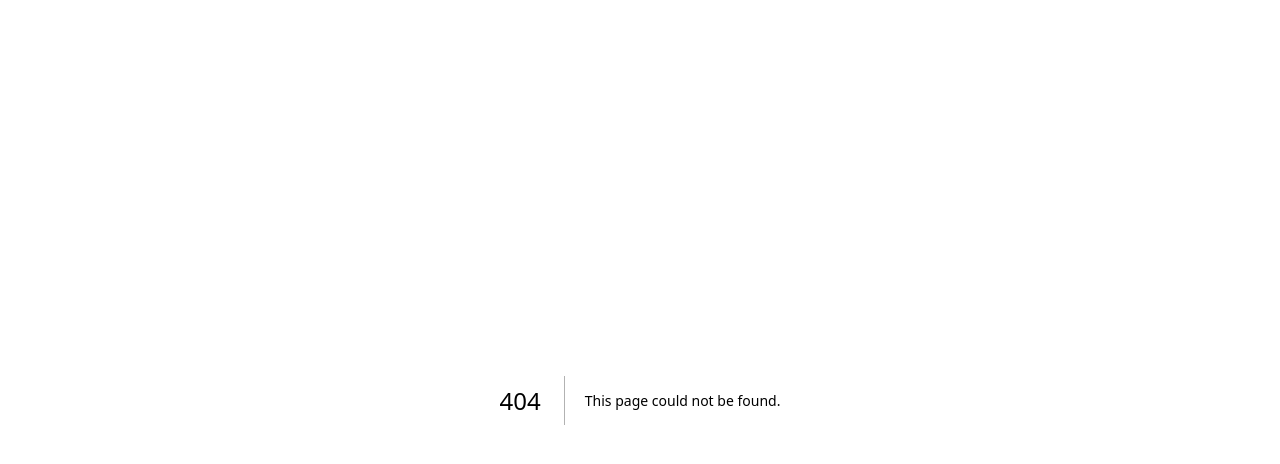
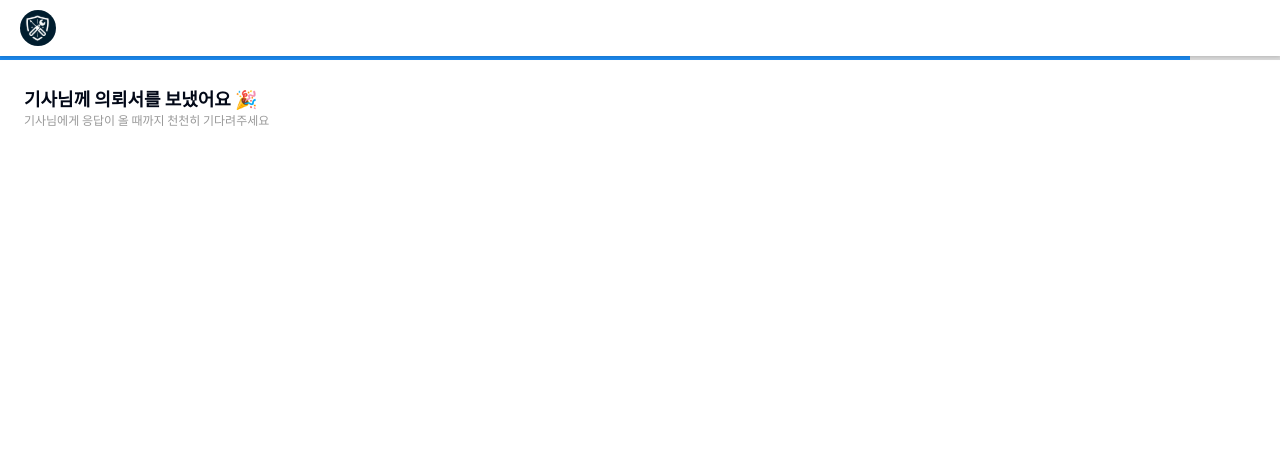
Before and after one commit to CaChiJ/repair-helper-web, a Next.js app: page /reservation/finish in a window 1280 px wide. Before the commit this address had no page. Shown: the top 464 px of the page. Built offline with nearby package versions, Linux system fonts and the light colour scheme.

Commit message:
feat: 수리 의뢰 페이지 생성

```diff
--- /dev/null
+++ b/app/reservation/finish/page.tsx
@@ -0,0 +1,20 @@
+import Headline from "@/app/ui/headline/headline";
+
+export default function Page() {
+    return (
+        <div>
+          <div className="w-full h-1 bg-[#D9D9D9]">
+            <div className="w-[93vw] h-1 bg-highlight" />
+          </div>
+
+          <div className="ml-6 mt-6 mb-7">
+            <Headline
+              title="기사님께 의뢰서를 보냈어요 🎉"
+              description="기사님에게 응답이 올 때까지 천천히 기다려주세요"
+            />
+          </div>
+
+
+        </div>
+      );
+    }
--- a/app/reservation/step4/page.tsx
+++ b/app/reservation/step4/page.tsx
@@ -1,3 +1,19 @@
+import Headline from "@/app/ui/headline/headline";
+
 export default function Page() {
-    return <div>hihihi!</div>
+  return (
+    <div>
+      <div className="w-full h-1 bg-[#D9D9D9]">
+        <div className="w-[93vw] h-1 bg-highlight" />
+      </div>
+
+      <div className="ml-6 mt-6 mb-7">
+        <Headline
+          title="Step 4. 로그인"
+          description="거의 다 왔어요! 👏"
+        />
+      </div>
+
+    </div>
+  );
 }
--- /dev/null
+++ b/app/reservation/step5/page.tsx
@@ -0,0 +1,20 @@
+import Headline from "@/app/ui/headline/headline";
+
+export default function Page() {
+    return (
+        <div>
+          <div className="w-full h-1 bg-[#D9D9D9]">
+            <div className="w-[93vw] h-1 bg-highlight" />
+          </div>
+
+          <div className="ml-6 mt-6 mb-7">
+            <Headline
+              title="Step 5. 의뢰자 정보"
+              description="이제 정말 마지막이에요! 👏"
+            />
+          </div>
+
+
+        </div>
+      );
+    }
```
